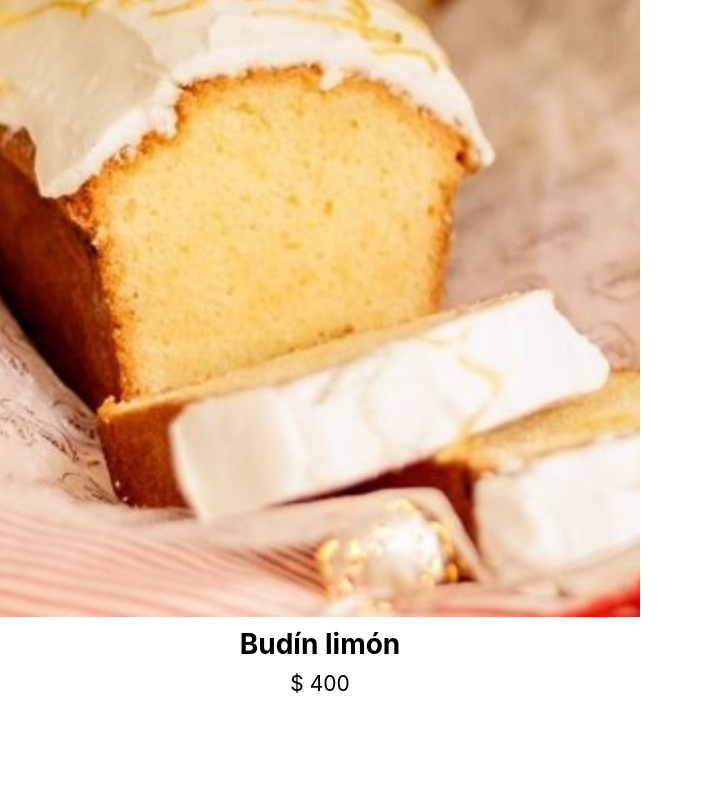
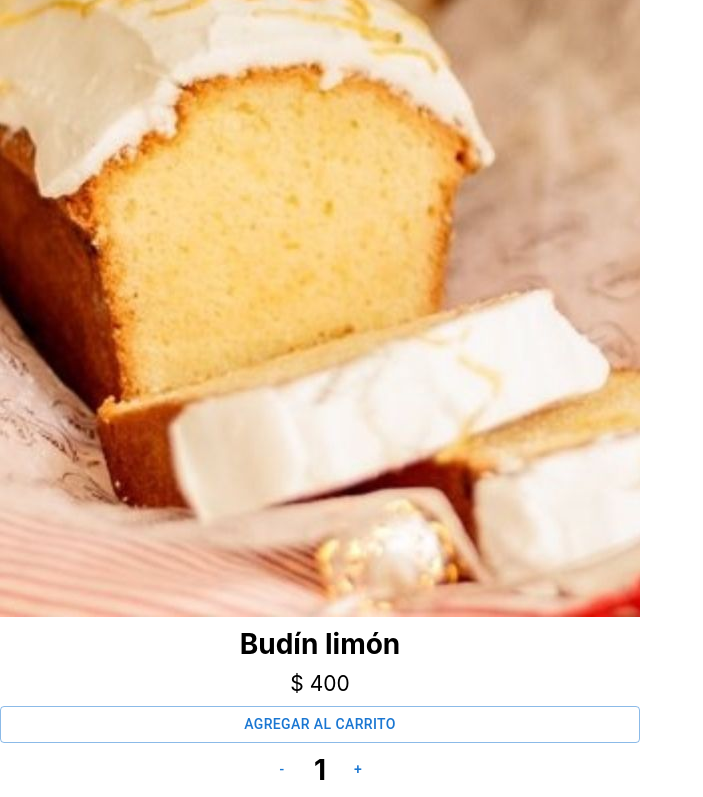
Before and after one commit to AbyGalarza/react, a React (Create React App) app: page /products/1 in a window 1280 px wide. Shown: the part 468-1265 px from the top of the page, without its empty margins (0-703 px from the left). Before the commit the page ends 1174 px from the top, so only its background shows below. Built offline with nearby package versions, Linux system fonts and the light colour scheme.

Commit message:
Desafío

```diff
--- a/src/components/ItemCount/ItemCount.js
+++ b/src/components/ItemCount/ItemCount.js
@@ -3,25 +3,23 @@ import React from "react";
 import { useState } from "react";
 import './ItemCount.css'
 
-const ItemCount = ()=>{
+const ItemCount = ({cantidad, actualizarCantidad})=>{
     const [count, setCount]= useState(1)
     const [stock, setStock]= useState(5)
 
     const addCount = ()=>{
         setCount(count + 1)
     }
+    actualizarCantidad(count)
     const removeCount = ()=>{
         setCount(count - 1)
     }
-    const onAdd = ()=>{
-        console.log(count)
-    }
+
     return(
         <div className="count-item">
         <Button onClick={removeCount} disabled={count == 0}>-</Button>
         <p>{count}</p>
         <Button onClick={addCount} disabled={count >= 5}>+</Button>
-        <div><Button onClick={onAdd} variant={'outlined'}>Comprar</Button></div>
         </div>
 
     )
--- a/src/components/ItemDetail/ItemDetail.js
+++ b/src/components/ItemDetail/ItemDetail.js
@@ -1,15 +1,35 @@
-import React from "react";
+import React, { useState } from "react";
 import productos from "../../utils/ProductsMocks";
+import { Link } from "react-router-dom";
 import './ItemDetail.css';
+import ItemCount from "../ItemCount/ItemCount";
+import { Button } from "@mui/material";
 
-const ItemDetail = ({data})=>{
-    return(
+
+const ItemDetail = ({ data }) => {
+    const [cantidad, setCantidad] = useState(0)
+    const [showButton, setShowButton] = useState(false)
+
+    const addProductToCart = () => {
+        console.log(data)
+        console.log(cantidad)
+        setShowButton(true)
+    }
+
+    return (
         <div className="card-item-detail">
-            <img className="card-item-img" src={`/${data.image}`} alt="products-img"/>
+            <img className="card-item-img" src={`/${data.image}`} alt="products-img" />
             <p>{data.title}</p>
             <span>$ {data.price}</span>
-
-        </div>
+            <Button variant="outlined" onClick={addProductToCart}>Agregar al carrito</Button>
+            {!showButton ?
+                <ItemCount
+                    cantidad={cantidad}
+                    setShowButton={setShowButton}
+                    actualizarCantidad={setCantidad} />
+                    :
+                    <Button variant="outlined"><Link to='/cart' >Checkout</Link></Button>}
+        </div >
     )
 }
 
--- a/src/components/ItemList/ItemList.js
+++ b/src/components/ItemList/ItemList.js
@@ -2,6 +2,7 @@ import React from "react";
 import { Grid } from "@mui/material";
 import CardItem from "../Item/Item";
 import './ItemList.css'
+import ProductList from "../Pages/ProductList";
 
 const ItemList = ({productos})=>{
     return (
--- a/src/components/Pages/ProductList.js
+++ b/src/components/Pages/ProductList.js
@@ -8,6 +8,13 @@ const ProductList = ()=>{
     const [products, setProducts] = useState([])
     const {category} = useParams()
 
+    const getProducts = ()  => {
+        return new Promise((resolve, reject) => {
+                resolve(productos)
+        })
+    }
+
+
   useEffect(() => {
       setProducts([])
       console.log("category:", category)
@@ -16,12 +23,6 @@ const ProductList = ()=>{
           filterByCategory(response)
         })
     }, [category])
-
-    const getProducts = ()  => {
-        return new Promise((resolve, reject) => {
-                resolve(products)
-        })
-    }
 
     const filterByCategory =(array)=>{
         return array.map((item)=>{
```
Also changed, not shown: src/components/Pages/Cart.js (added).
